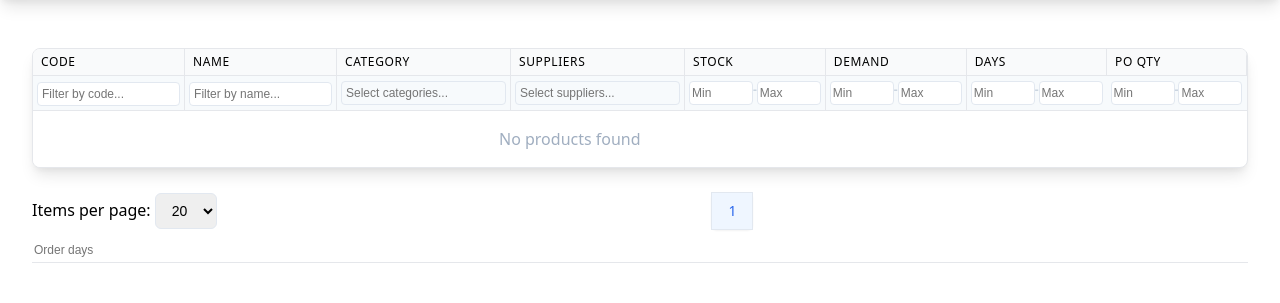
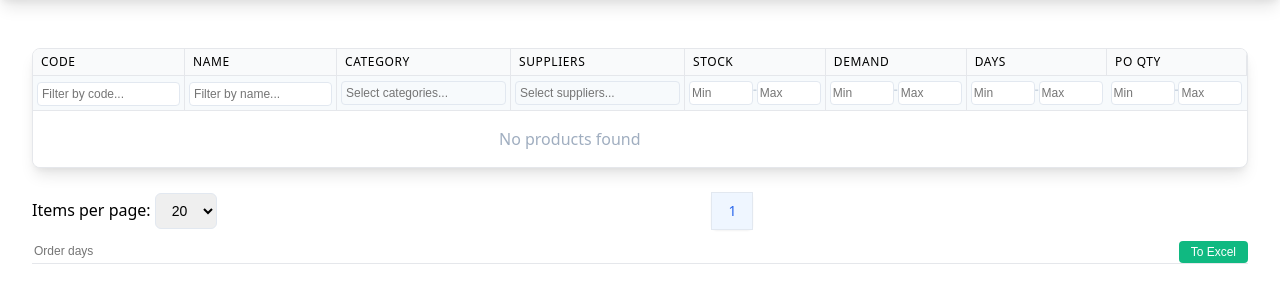
Before and after one commit to VytenisGaule/supply-planner, a Django app: page / in a window 1280 px wide. Shown: the part 65-368 px from the top of the page. Run offline with Django 5.2, Linux system fonts and the light colour scheme; data that the repository does not hold is empty; parts of the project's set-up code (start-up, migrations or seed data) failed here and were passed over; some libraries are stand-ins or nearby versions.

Commit message:
feat: add export functionality for product list to Excel and restructure order days input layout

```diff
--- a/app/templates/lists/product_list.html
+++ b/app/templates/lists/product_list.html
@@ -93,5 +93,15 @@
 
     <!-- Pagination -->
     {% include 'partials/pagination.html' with page_obj=products %}
-    {% include 'partials/orderDays.html' %}
+    <div class="flex items-center justify-between mt-2 border-b border-gray-200">
+        <div>
+            {% include 'partials/orderDays.html' %}
+        </div>
+        <div>
+            <button hx-get="{% url 'export_product_list_to_excel' %}" hx-target="body" hx-swap="none"
+                class="ml-2 px-3 py-1 bg-green-500 text-white text-xs rounded hover:bg-green-600 transition">
+                To Excel
+            </button>
+        </div>
+    </div>
 </div>
--- a/app/templates/partials/orderDays.html
+++ b/app/templates/partials/orderDays.html
@@ -1,9 +1,7 @@
 {% load commons %}
 
-<div class="mt-2 border-b border-gray-200 flex items-center" x-data="{order_days: '{{ order_days|default:'' }}'}">
-    <!-- Order days input -->
-    <div class="flex items-center space-x-2" hx-post="{% url 'get_order_days' %}" hx-trigger="change delay:50ms"
-        hx-target="#product-list" hx-swap="outerHTML" hx-include="[name='order_days']">
-        {{ order_days_form.order_days|validate }}
-    </div>
+<!-- Order days input -->
+<div class="flex items-center space-x-2" hx-post="{% url 'get_order_days' %}" hx-trigger="change delay:50ms"
+    hx-target="#product-list" hx-swap="outerHTML" hx-include="[name='order_days']">
+    {{ order_days_form.order_days|validate }}
 </div>
--- a/app/urls.py
+++ b/app/urls.py
@@ -1,7 +1,7 @@
 from django.urls import include, path
 from rest_framework import routers
 from app.views.static_views import homepage
-from app.views.product_views import product_list, get_items_per_page, get_product_filter, get_order_days
+from app.views.product_views import product_list, get_items_per_page, get_product_filter, get_order_days, export_product_list_to_excel
 
 router = routers.DefaultRouter()
 
@@ -11,7 +11,7 @@ urlpatterns = [
     path('get-items-per-page/', get_items_per_page, name='get_items_per_page'),
     path('get-order-days/', get_order_days, name='get_order_days'),  # Assuming this is the correct view for order days
     path('get-product-filter/', get_product_filter, name='get_product_filter'),
-
+    path('export-product-list-to-excel/', export_product_list_to_excel, name='export_product_list_to_excel'),  # Assuming this is the correct view for exporting
 ]
 
 urlpatterns.append(path('api/', include(router.urls)))
--- a/app/views/product_views.py
+++ b/app/views/product_views.py
@@ -1,3 +1,4 @@
+from django.http import HttpResponse
 from django.views.decorators.csrf import csrf_protect
 from django.views.decorators.http import require_POST
 from django.shortcuts import render
@@ -42,3 +43,6 @@ def get_product_filter(request):
     request.session['filter_data'] = request.POST
     populate_product_list_context(request, context)
     return render(request, 'lists/product_list.html', context=context)
+
+def export_product_list_to_excel(request):
+    return HttpResponse('OK')
```
